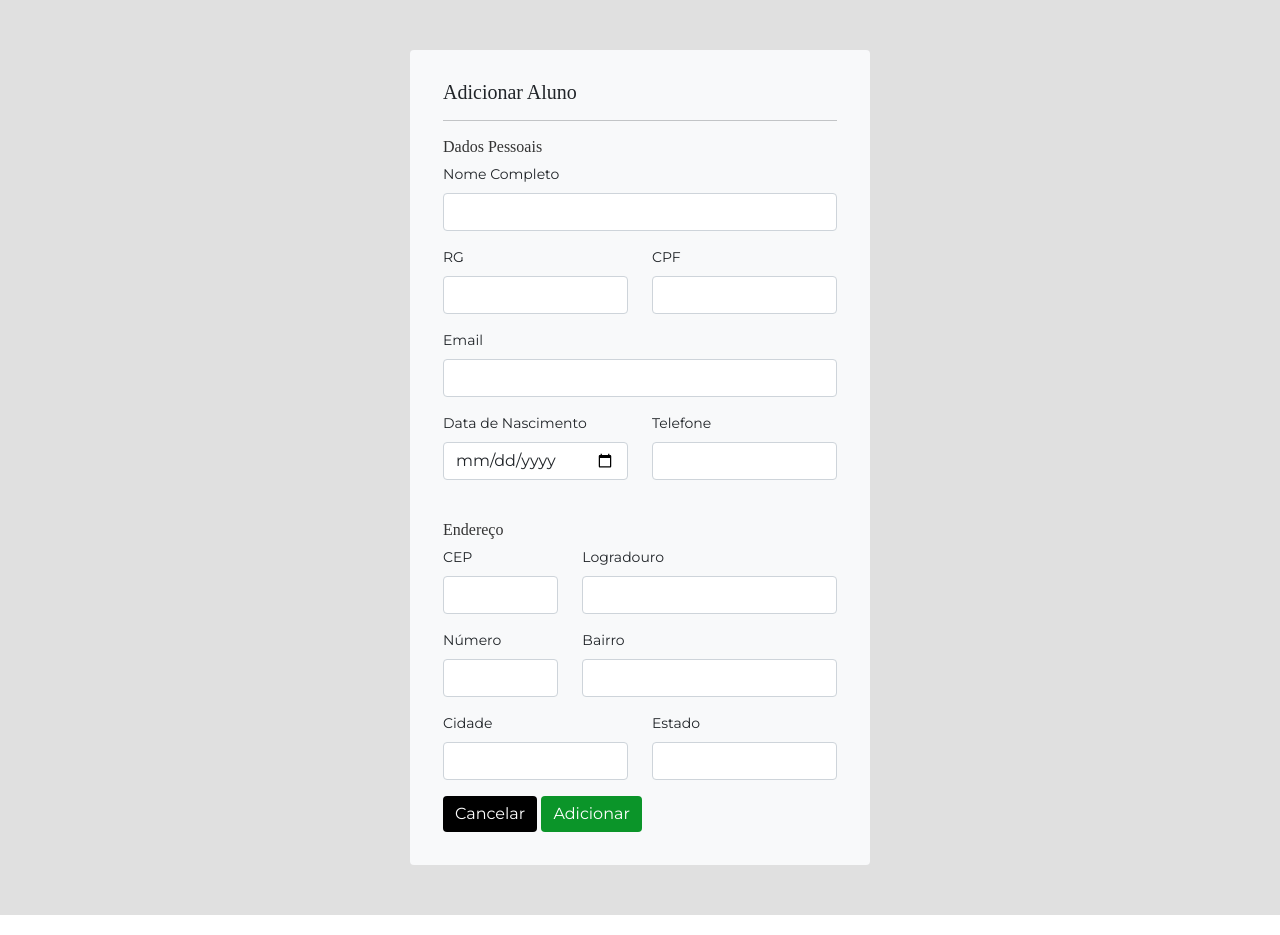
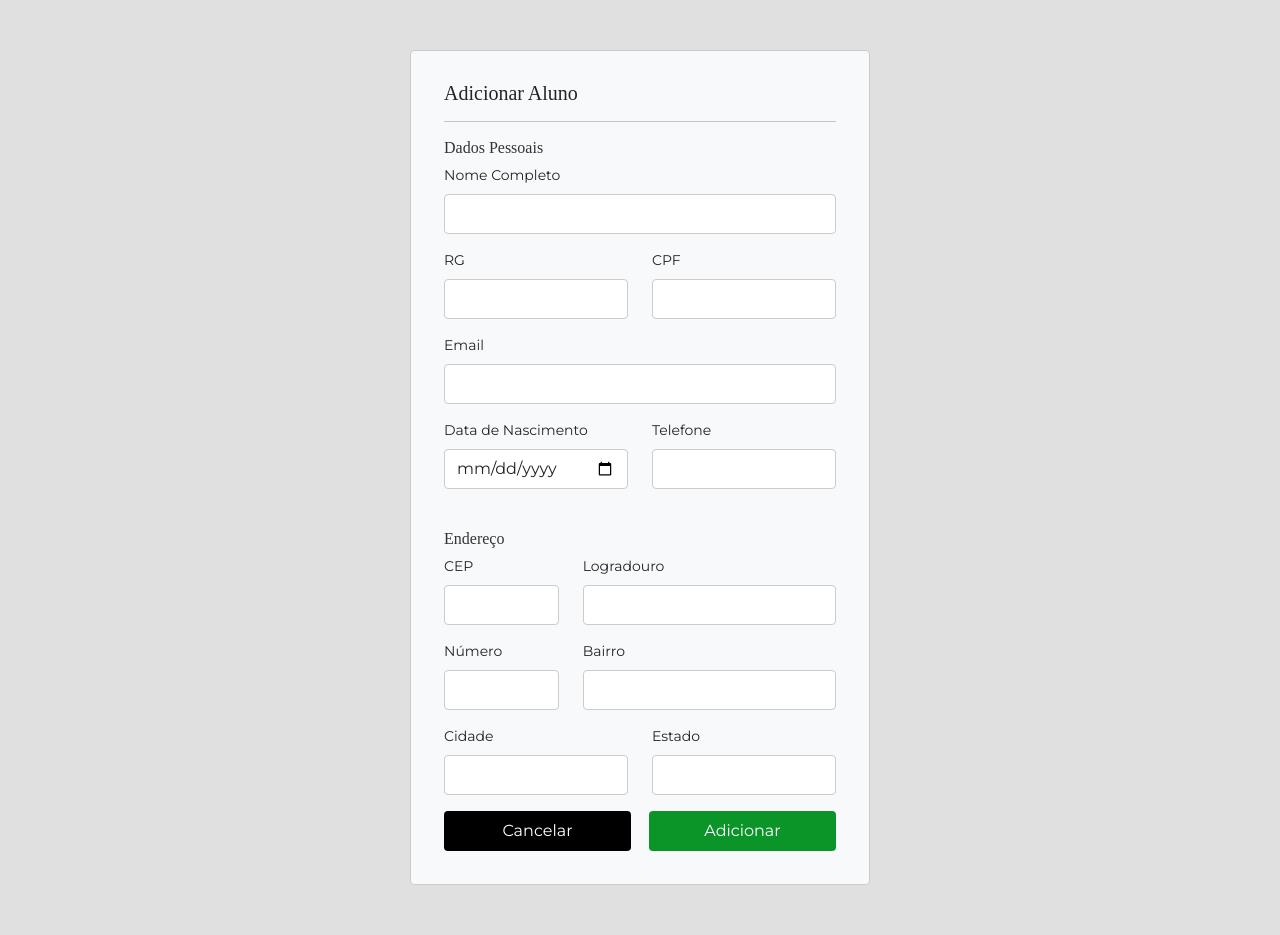
Before and after one commit to DJV-INC/sistema-matricula-frontend, a React (Create React App) app: page /addAluno in a window 1280 px wide. Built offline with nearby package versions, Linux system fonts and the light colour scheme.

Commit message:
Hotfix - AddAluno

```diff
--- a/src/components/AddAluno/index.jsx
+++ b/src/components/AddAluno/index.jsx
@@ -20,15 +20,18 @@ export default function AddAluno() {
 
           <Form>
 
-
+            {/* Titulo da pagina */}
 
             <h1>Adicionar Aluno</h1>
             <hr />
             <h2>Dados Pessoais</h2>
 
-
+            {/* Formularios */}
 
             <FormGroup>
+
+              {/* Form do Nome */}
+
               <Label for="NomeCompleto">
                 Nome Completo
               </Label>
@@ -38,7 +41,7 @@ export default function AddAluno() {
               />
             </FormGroup>
 
-
+            {/* Form do RG */}
 
             <Row>
               <Col md={6}>
@@ -193,14 +196,12 @@ export default function AddAluno() {
             </Row>
 
 
-            <Row className='button-div-addaluno'>
-              <div >
+            <Row>
+              <div className='botoes-div-addaluno'>
 
                   <Button className="Cancel">
                     Cancelar
                   </Button>
-
-                  <> </>
 
                   <Button className='Confirm'>
                     Adicionar
--- a/src/components/AddAluno/style.css
+++ b/src/components/AddAluno/style.css
@@ -9,6 +9,7 @@
     padding: 33px;
     padding-top: 30px;
     border-radius: 4px;
+    border: 1px solid #CCCCCC;
 }
 
 h1 {
@@ -31,18 +32,31 @@ label {
     font-size: 14px;
 }
 
-.button-div-addaluno{
-    display: flex;
+.form-control{
+    height: 40px;
+    border: 1px solid #CCCCCC;
 }
 
-.Confirm{
+.botoes-div-addaluno{
+    display: flex;
+    width: 100%;
+    justify-content: space-around;
+    gap: 18px;
+    height: 40px;
+}
+
+.Confirm {
+    width: 100%;
     background-color: #0B9529;
     color: #fff;
     border: 0;
+    font-family: Montserrat;
 }
 
-.Cancel{
+.Cancel {
+    width: 100%;
     background-color: #000;
     color: #fff;
     border: 0;
+    font-family: Montserrat;
 }
--- a/src/router.jsx
+++ b/src/router.jsx
@@ -13,7 +13,6 @@ export default function Router() {
 		<Routes>
 			<Route exact path="/" element={<Home/>}/>
 			<Route exact path="/addAluno" element={<AddAluno/>}/>
-			<Route exact path="/" element={<Home/>}/>
 		</Routes>
   	);
 }
```
